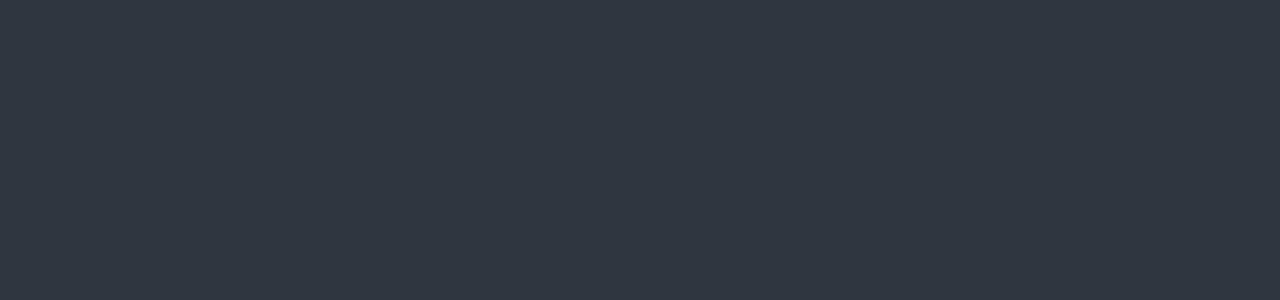
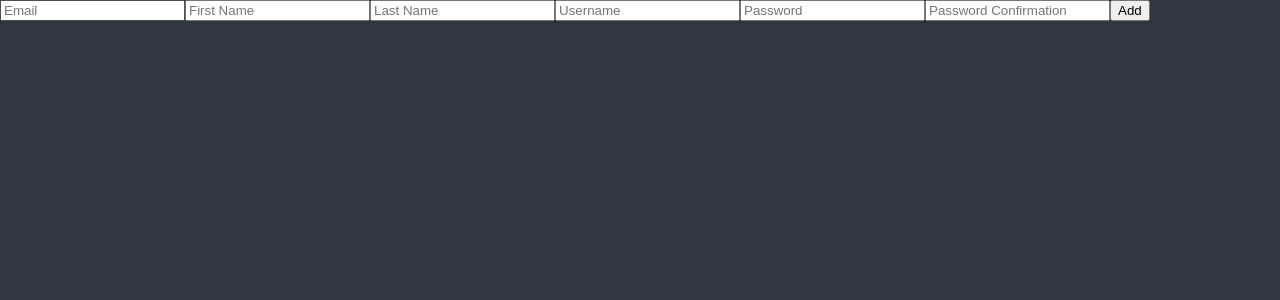
Before and after one commit to chnh506/nc_react_masterclass, a React (Create React App) app: page / in a window 1280 px wide. Shown: the top 300 px of the page. Built offline with nearby package versions, Linux system fonts and the light colour scheme.

Commit message:
React Hook Form : introduction(register & watch fn)

```diff
--- a/package.json
+++ b/package.json
@@ -19,6 +19,7 @@
     "react-apexcharts": "^1.4.0",
     "react-dom": "^18.2.0",
     "react-helmet": "^6.1.0",
+    "react-hook-form": "^7.45.4",
     "react-query": "^3.39.3",
     "react-router-dom": "^5.3.4",
     "react-scripts": "5.0.1",
--- a/src/App.tsx
+++ b/src/App.tsx
@@ -1,4 +1,5 @@
 import { createGlobalStyle } from "styled-components";
+import ToDoList from "./ToDoList";
 
 const GlobalStyle = createGlobalStyle`
   /* http://meyerweb.com/eric/tools/css/reset/
@@ -71,6 +72,7 @@
   return (
     <>
       <GlobalStyle />
+      <ToDoList />
     </>
   );
 }
--- /dev/null
+++ b/src/ToDoList.tsx
@@ -0,0 +1,61 @@
+import React, { useState } from "react";
+import { useForm } from "react-hook-form";
+
+/*function ToDoList() {
+  const [toDo, setToDo] = useState("");
+  const [toDoError, setToDoError] = useState("");
+  const onChange = (event: React.FormEvent<HTMLInputElement>) => {
+    const {
+      currentTarget: { value },
+    } = event;
+    setToDo(value);
+    setToDoError("");
+  };
+  const onSubmit = (event: React.FormEvent<HTMLFormElement>) => {
+    event.preventDefault();
+    if(toDo.length < 10) {
+      return setToDoError("ToDo should be longer.");
+    }
+    console.log("submit");
+  };
+
+  return (
+    <div>
+      <form onSubmit={onSubmit}>
+        <input
+          placeholder="Write a To Do..."
+          value={toDo}
+          onChange={onChange}
+        />
+        <button>Add</button>
+        {toDoError !== "" ? toDoError : null}
+      </form>
+    </div>
+  );
+}*/
+
+function ToDoList() {
+  // register 함수를 사용하면, 'onChange' event handler & input의 props & useState() 가 필요 없다.
+  // watch 함수는 form의 입력값들의 변화를 관찰할 수 있게 해 주는 함수이다.
+  const { register, watch } = useForm();
+  console.log(watch());
+
+  // 객체를 만들고, 그 안에 register 함수를 spread 해서 넣어준다. (ES6 문법!)
+  // -> register 함수가 반환하는 객체를 input에다가 props로 준다.
+  // 새로운 input을 만들 때마다, register 함수만 실행시켜주면 알잘딱으로 다 해 준다..~!!~!
+  return (
+    <div>
+      <form>
+        <input {...register("email")} placeholder="Email" />
+        <input {...register("firstName")} placeholder="First Name" />
+        <input {...register("lastName")} placeholder="Last Name" />
+        <input {...register("username")} placeholder="Username" />
+        <input {...register("password")} placeholder="Password" />
+        <input {...register("password1")} placeholder="Password Confirmation" />
+        <button>Add</button>
+      </form>
+    </div>
+  );
+}
+
+export default ToDoList;
```
Also changed, not shown: 1 other file (tests, documents, lock files or other folders).
